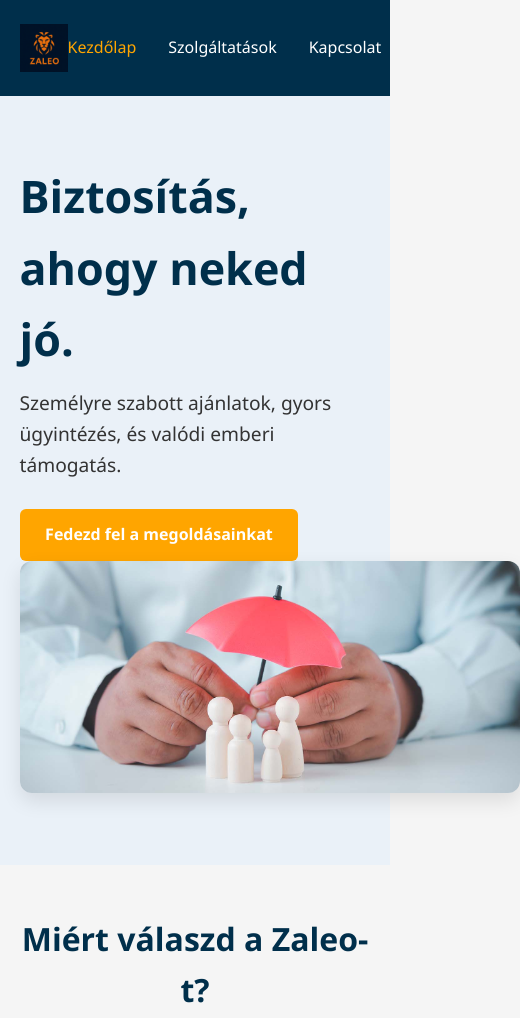
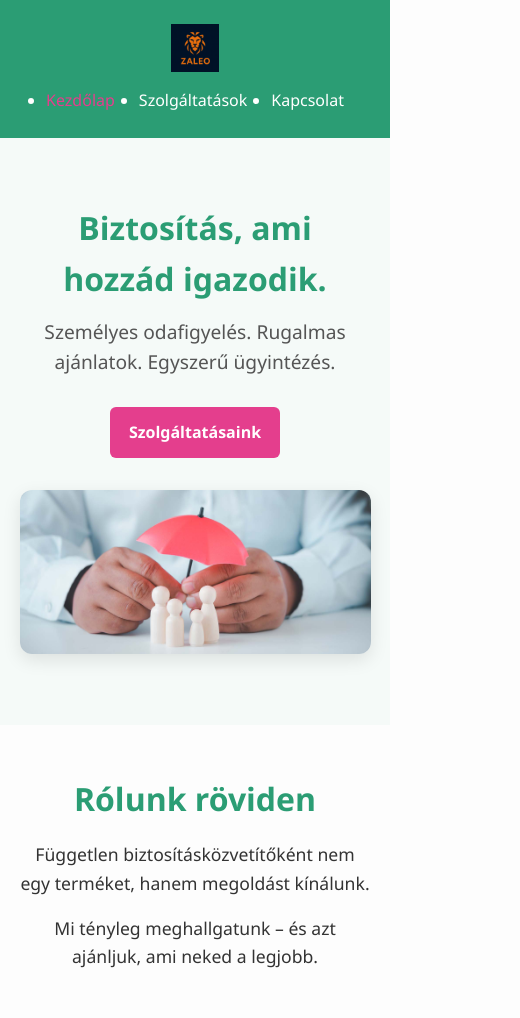
Before and after one commit to Jozsefmarian/ami, a plain HTML site: page index.html in a window 390 px wide. Shown: the top 1018 px of the page, 520 px wide, since content can reach past the window. Drawn offline with Linux system fonts and the light colour scheme.

Commit message:
Dizájn frissítve, képek és modernizált oldalak hozzáadva

```diff
--- a/css/style.css
+++ b/css/style.css
@@ -1,13 +1,13 @@
-/* Reset és alapok */
+/* Reset és alap */
 * {
-  box-sizing: border-box;
   margin: 0;
   padding: 0;
+  box-sizing: border-box;
 }
 
 body {
   font-family: 'Segoe UI', sans-serif;
-  background-color: #f5f5f5;
+  background-color: #fdfdfd;
   color: #222;
   line-height: 1.6;
 }
@@ -15,10 +15,6 @@ body {
 a {
   text-decoration: none;
   transition: 0.3s;
-}
-
-ul {
-  list-style: none;
 }
 
 .container {
@@ -29,7 +25,7 @@ ul {
 
 /* Fejléc */
 header {
-  background-color: #002f4b;
+  background-color: #2b9d74;
   color: white;
   padding: 1.5em 0;
 }
@@ -38,6 +34,7 @@ header {
   display: flex;
   justify-content: space-between;
   align-items: center;
+  flex-wrap: wrap;
 }
 
 .logo {
@@ -46,7 +43,9 @@ header {
 
 nav ul {
   display: flex;
-  gap: 2em;
+  flex-wrap: wrap;
+  gap: 1.5em;
+  margin-top: 1em;
 }
 
 nav a {
@@ -55,56 +54,52 @@ nav a {
   font-size: 1em;
 }
 
-nav a:hover,
-nav a.active {
-  color: #ffa500;
+nav a.active,
+nav a:hover {
+  color: #e43e8d;
 }
 
 /* Hero */
 .hero {
-  background-color: #eaf1f8;
+  background-color: #f5faf8;
   padding: 4em 0;
   display: flex;
-  flex-wrap: wrap;
+  flex-direction: column;
   align-items: center;
-  justify-content: space-between;
-  gap: 2em;
-}
-
-.hero-content {
-  max-width: 540px;
+  text-align: center;
 }
 
 .hero h1 {
-  font-size: 2.8em;
-  color: #002f4b;
-  margin-bottom: 0.3em;
+  font-size: 2.5em;
+  color: #2b9d74;
+  margin-bottom: 0.4em;
 }
 
 .hero p {
   font-size: 1.2em;
+  color: #555;
   margin-bottom: 1.5em;
-  color: #333;
 }
 
 .cta-button {
-  background-color: #ffa500;
-  color: #fff;
-  padding: 0.8em 1.6em;
+  background-color: #e43e8d;
+  color: white;
+  padding: 0.9em 1.6em;
   font-weight: bold;
   border-radius: 6px;
   display: inline-block;
 }
 
 .cta-button:hover {
-  background-color: #e38d00;
+  background-color: #c93379;
 }
 
 .hero-image {
-  flex: 1;
-  max-width: 500px;
+  max-width: 400px;
+  width: 100%;
+  margin-top: 2em;
   border-radius: 12px;
-  box-shadow: 0 8px 20px rgba(0,0,0,0.1);
+  box-shadow: 0 6px 18px rgba(0, 0, 0, 0.1);
 }
 
 /* Intro szekció */
@@ -113,32 +108,54 @@ nav a.active {
   text-align: center;
 }
 
-.intro h2, .intro h1 {
+.intro h2 {
   font-size: 2em;
-  color: #002f4b;
+  color: #2b9d74;
   margin-bottom: 0.5em;
 }
 
-.intro p, .intro ul li {
-  color: #444;
+.intro p {
   font-size: 1.1em;
+  color: #333;
   margin-bottom: 1em;
 }
 
-/* Footer */
+/* Lábléc */
 footer {
-  background-color: #002f4b;
+  background-color: #2b9d74;
   color: white;
+  padding: 2em 0;
   text-align: center;
-  padding: 2em 0;
   font-size: 0.9em;
 }
 
 footer nav a {
-  color: #ffa500;
+  color: #e43e8d;
   margin: 0 0.5em;
 }
 
 footer nav a:hover {
   text-decoration: underline;
 }
+
+/* Reszponzív */
+@media (max-width: 768px) {
+  .header-inner {
+    flex-direction: column;
+    text-align: center;
+  }
+
+  nav ul {
+    justify-content: center;
+    margin-top: 1em;
+  }
+
+  .hero h1 {
+    font-size: 2em;
+  }
+
+  .cta-button {
+    font-size: 1em;
+    padding: 0.8em 1.2em;
+  }
+}
--- a/index.html
+++ b/index.html
@@ -7,7 +7,6 @@
   <link rel="stylesheet" href="css/style.css" />
 </head>
 <body>
-  <!-- Fejléc -->
   <header>
     <div class="container header-inner">
       <img src="assets/logo.png" alt="Zaleo logó" class="logo" />
@@ -21,28 +20,23 @@
     </div>
   </header>
 
-  <!-- Hero szekció -->
   <section class="hero">
     <div class="container">
-      <div class="hero-content">
-        <h1>Biztosítás, ahogy neked jó.</h1>
-        <p>Személyre szabott ajánlatok, gyors ügyintézés, és valódi emberi támogatás.</p>
-        <a href="services.html" class="cta-button">Fedezd fel a megoldásainkat</a>
-      </div>
-      <img src="assets/hero.jpg" alt="Biztosítás kép" class="hero-image" />
+      <h1>Biztosítás, ami hozzád igazodik.</h1>
+      <p>Személyes odafigyelés. Rugalmas ajánlatok. Egyszerű ügyintézés.</p>
+      <a href="services.html" class="cta-button">Szolgáltatásaink</a>
+      <img src="assets/hero.jpg" alt="Zaleo fő kép" class="hero-image" />
     </div>
   </section>
 
-  <!-- Rövid bemutatkozás -->
   <section class="intro">
     <div class="container">
-      <h2>Miért válaszd a Zaleo-t?</h2>
-      <p>Nemcsak biztosítást kínálunk – bizalmat, tudást és nyugalmat is adunk.</p>
-      <p>Független tanácsadóként segítünk eligazodni a lehetőségek között, legyen szó lakásról, életről vagy utazásról.</p>
+      <h2>Rólunk röviden</h2>
+      <p>Független biztosításközvetítőként nem egy terméket, hanem megoldást kínálunk.</p>
+      <p>Mi tényleg meghallgatunk – és azt ajánljuk, ami neked a legjobb.</p>
     </div>
   </section>
 
-  <!-- Lábléc -->
   <footer>
     <div class="container footer-inner">
       <p>&copy; 2025 Zaleo Consulting Kft.</p>
```
Also changed, not shown: adatvedelem.html (+11 -14 lines), contact.html (+2 -2 lines), impressum.html (+2 -2 lines), services.html (+6 -6 lines).
